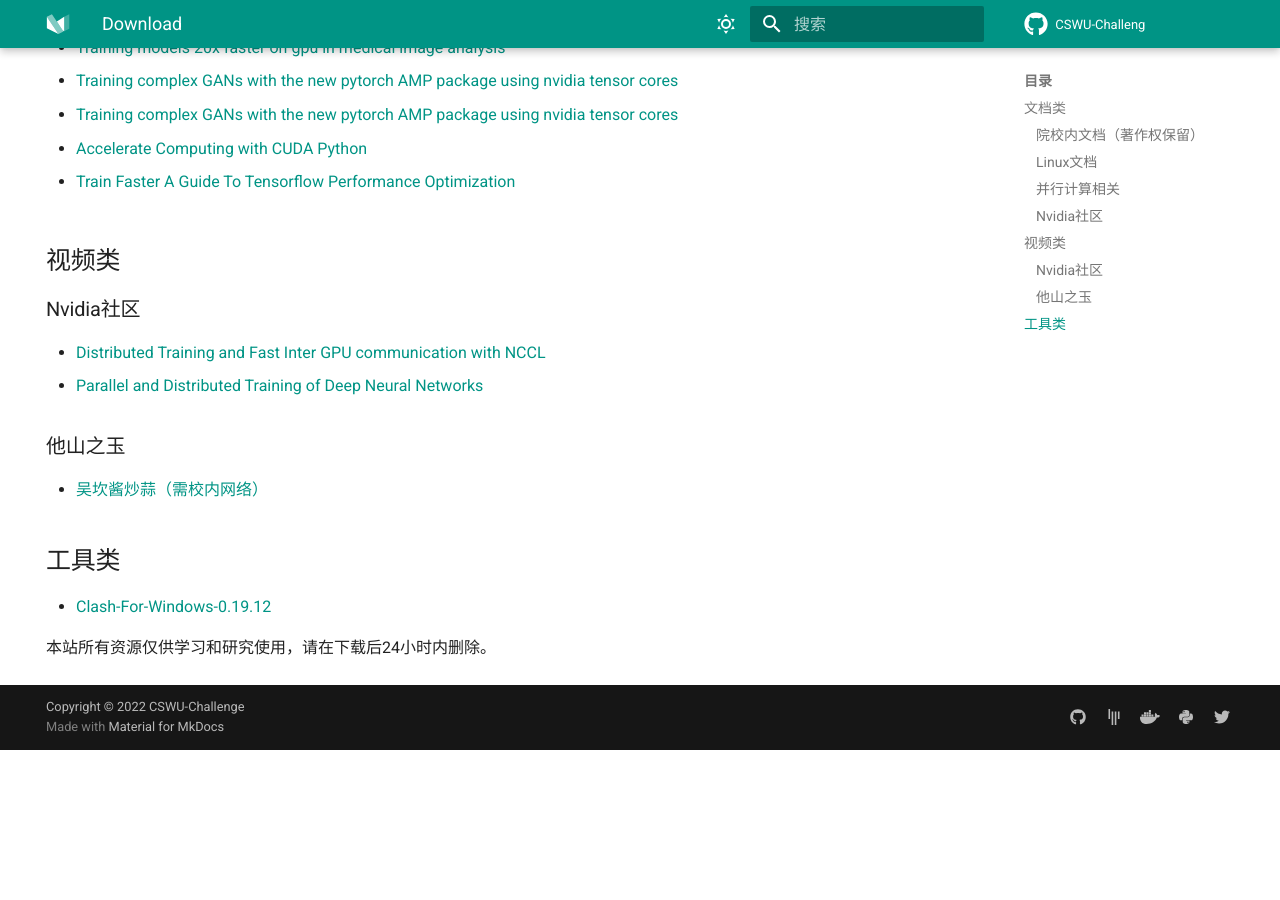
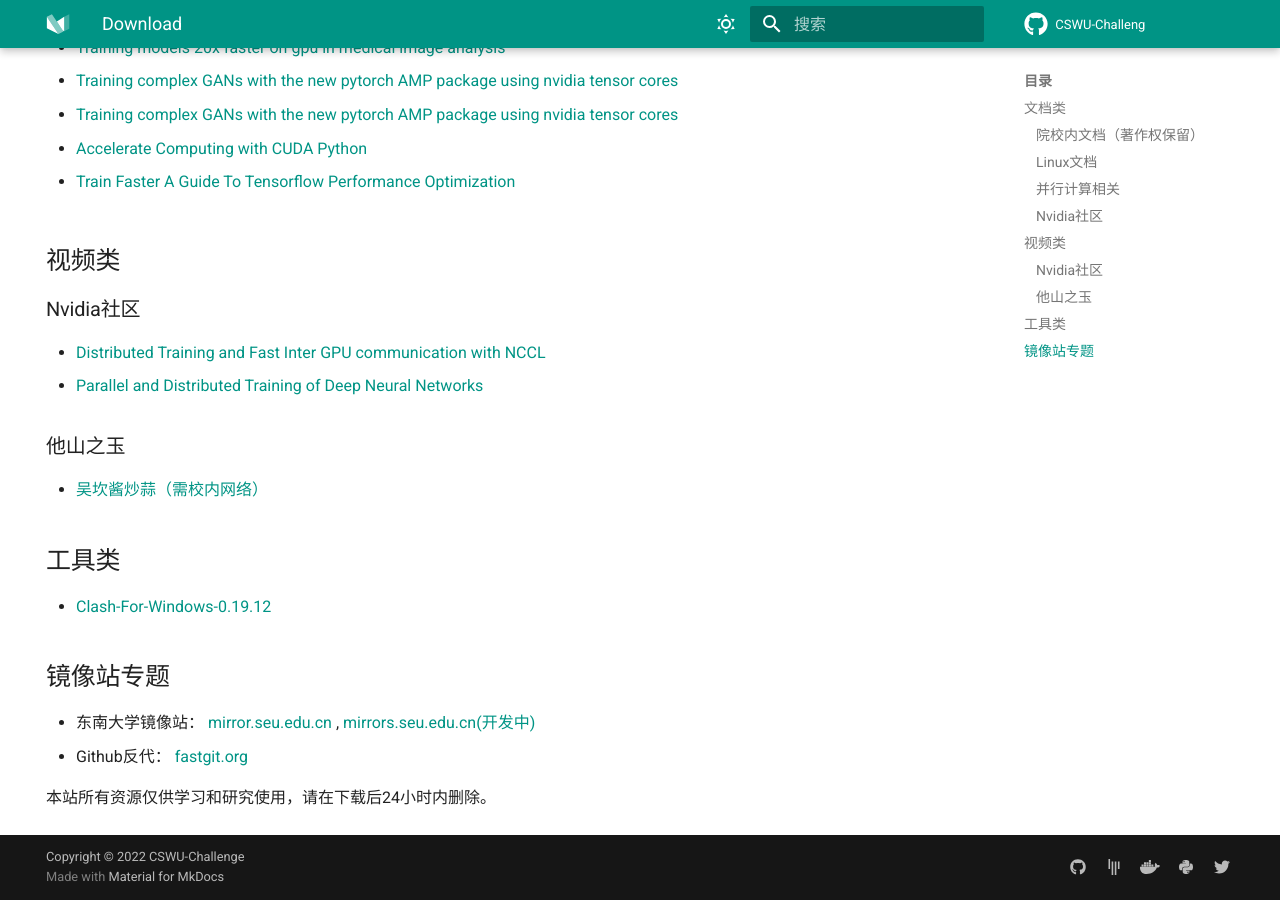
Before and after one commit to CSWU-Challenge/CSWU-Challenge.github.io, an MkDocs documentation site: the page built from docs/page/Download.md, in a window 1280 px wide and 900 px high, scrolled down 1610 px. Built offline with MkDocs 1.6.1 and Material for MkDocs 9.7.7, drawn with Linux system fonts in a browser that asks for light colours; comment, search, counter and statistics services are not loaded; before the commit the page ends 2360 px from its top, so only the background shows below that.

Commit message:
add mirrors

```diff
--- a/docs/page/Download.md
+++ b/docs/page/Download.md
@@ -83,6 +83,10 @@ Tip:以下文档皆可在[Nvidia On-Demand](https://www.nvidia.cn/on-demand/)找
 ## 工具类
 - [Clash-For-Windows-0.19.12](https://download.fastgit.org/Fndroid/clash_for_windows_pkg/releases/download/0.19.12/Clash.for.Windows.Setup.0.19.12.exe)
 
+## 镜像站专题
+
+- 东南大学镜像站： [mirror.seu.edu.cn](mirror.seu.edu.cn) , [mirrors.seu.edu.cn(开发中)](mirrors.seu.edu.cn)
+- Github反代： [fastgit.org](fastgit.org)
 
 
 本站所有资源仅供学习和研究使用，请在下载后24小时内删除。
```
